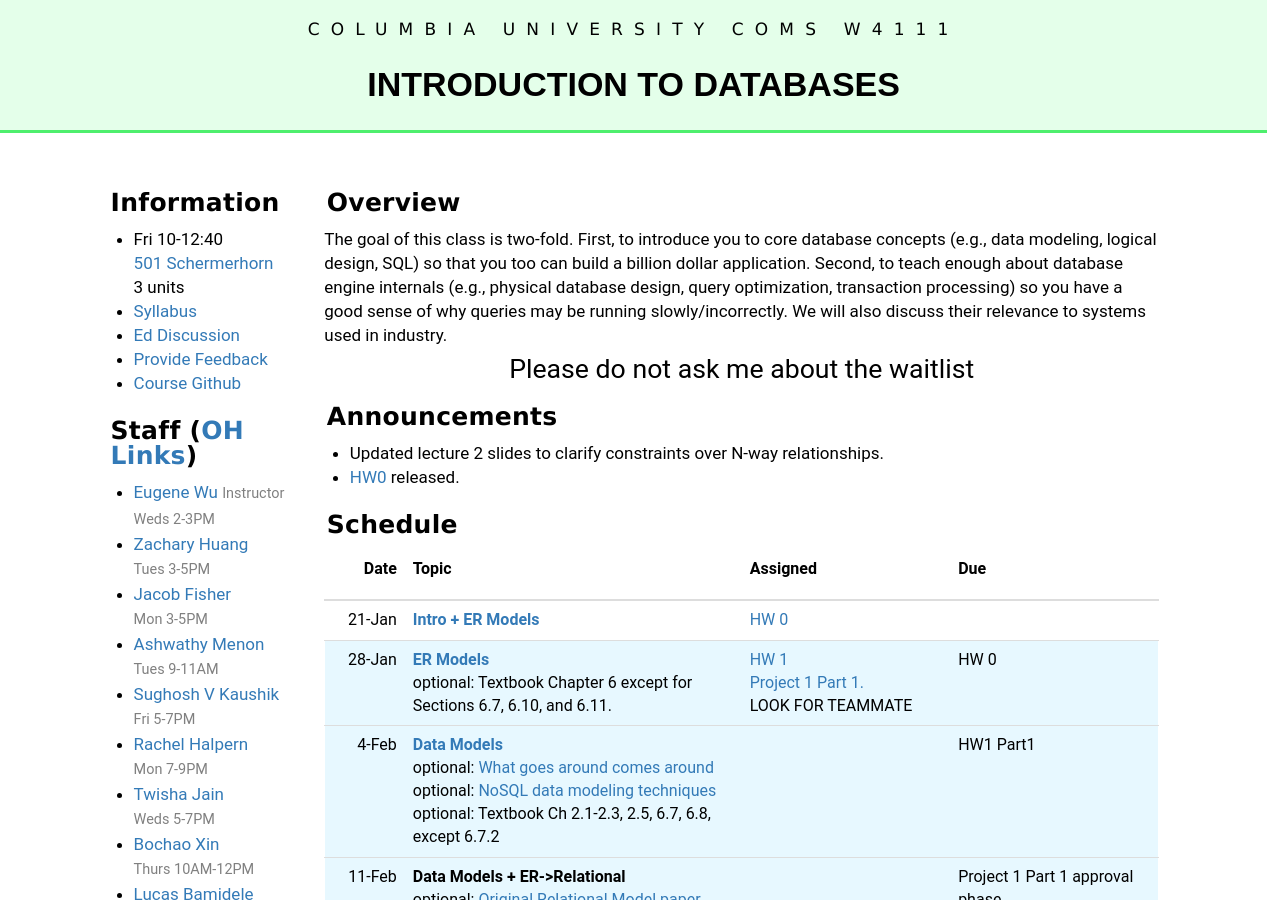
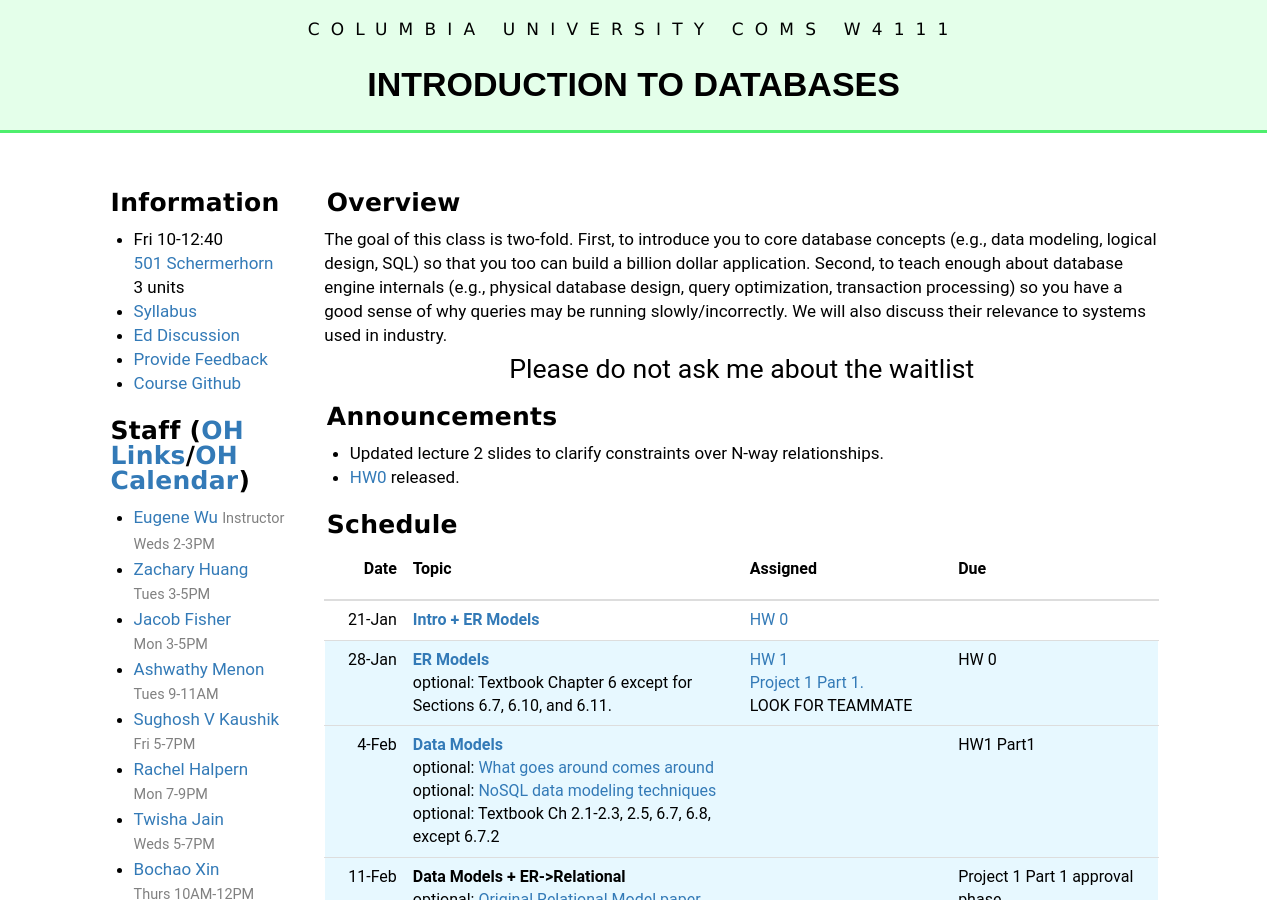
Before and after one commit to Kitatine/w4111.github.io, a Jekyll site: the page built from index.md, in a window 1280 px wide and 900 px high. Built offline with Jekyll 4.4.1, drawn with Linux system fonts in a browser that asks for light colours.

Commit message:
Update index_left.md
OH calendar

```diff
--- a/_includes/index_left.md
+++ b/_includes/index_left.md
@@ -8,7 +8,7 @@
 * [Provide Feedback](https://goo.gl/forms/QIfWsPnwu3YHtamk1)
 * [Course Github](http://github.com/w4111)
 
-#### Staff ([OH Links](https://edstem.org/us/courses/17037/discussion/1029187))
+#### Staff ([OH Links](https://edstem.org/us/courses/17037/discussion/1029187)/[OH Calendar](https://calendar.google.com/calendar/embed?src=v79hsp9qikue2f3s4bkdemsu4c%40group.calendar.google.com&ctz=America%2FNew_York))
 
 
 
```
